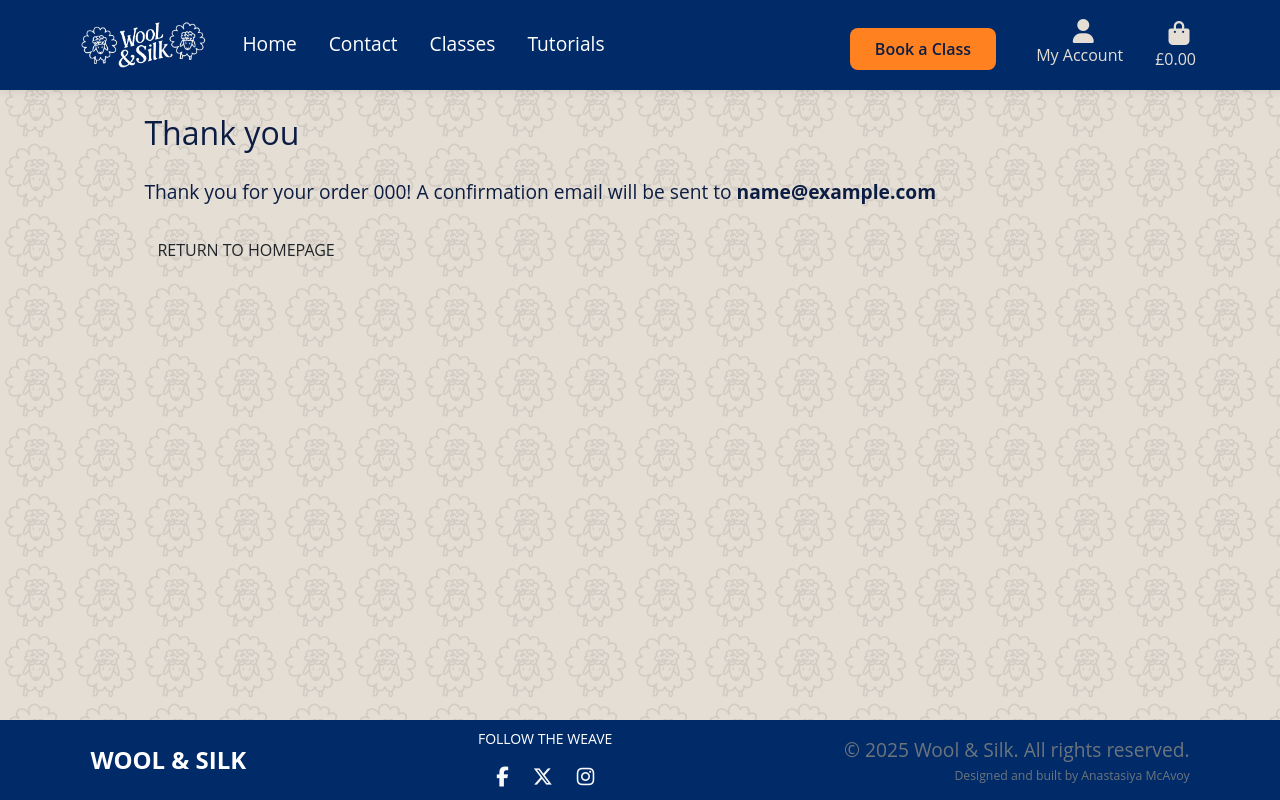
After one commit to Anastasiya-m4c/wool-silk_ecommerce, a Django app: page /checkout/checkout_success/000/ in a window 1280 px wide. The commit adds this page. Run offline with Django 4.2, Linux system fonts and the light colour scheme; tables that the repository leaves empty hold one stand-in row (values such as "Sample post"); some libraries are stand-ins or nearby versions.

Commit message:
complete payment page and add success page

```diff
--- a/checkout/__init__.py
+++ b/checkout/__init__.py
@@ -0,0 +1 @@
+default_app_config = 'checkout.apps.CheckoutConfig'
--- a/checkout/static/checkout/css/checkout.css
+++ b/checkout/static/checkout/css/checkout.css
@@ -17,9 +17,9 @@
     box-shadow: 0 1px 3px 0 #cfd7df;
 }
 
-/* .StripeElement--webkit-autofill {
+.StripeElement--webkit-autofill {
     background-color: #fefde5 !important;
-} */
+}
 
 .stripe-style-input::placeholder {
     color: #aab7c4;
@@ -30,10 +30,28 @@
     right: .5rem;
 }
 
-
 #payment-form .form-control,
 #card-element {
     color: #000 !important;
     height: 40px !important;
-    background-color: rgb(236, 240, 243)
+    background-color: rgb(236, 240, 243);
 }
+
+#loading-overlay {
+	display: none;
+	position: fixed;
+    top: 0;
+    left: 0;
+    width: 100%;
+    height: 100%;
+    background: rgba(23, 162, 184, .85);
+    z-index: 9999;
+}
+
+.loading-spinner {
+	display: flex;
+    align-items: center;
+    justify-content: center;
+    margin: 0;
+    height: 100%;
+}
--- /dev/null
+++ b/checkout/templates/checkout/checkout_success.html
@@ -0,0 +1,37 @@
+{% extends "base.html" %}
+{% load static %}
+
+
+{% block extra_css %}
+<link rel="stylesheet" href="{% static 'checkout/css/checkout.css' %}">
+{% endblock %}
+
+{% block page_header %}
+<div class="container header-container">
+    <div class="row">
+        <div class="col"></div>
+    </div>
+</div>
+{% endblock %}
+
+{% block content %}
+<div class="overlay"></div>
+
+<div class="container">
+    <div class="row">
+        <div class="col">
+            <h2 class="logo-font mb-4">Thank you</h2>
+            <p>Thank you for your order {{ order.order_number }}! A confirmation email will be sent to <strong>{{ order.email }}</strong></p>
+        </div>
+    </div>
+
+    <div class="row">
+        <div class="col-12 col-lg-7 text-right">
+            <a href="{% url 'home' %}" class="btn rounded-0 my-2">
+                <span class="text-uppercase">Return to homepage</span>
+            </a>
+        </div>
+    </div>
+
+</div>
+{% endblock %}
--- a/checkout/urls.py
+++ b/checkout/urls.py
@@ -4,4 +4,5 @@ from . import views
 
 urlpatterns = [
     path("", views.checkout, name="checkout"),
+    path("checkout_success/<order_number>/", views.checkout_success, name="checkout_success"),
 ]
--- a/checkout/views.py
+++ b/checkout/views.py
@@ -1,42 +1,118 @@
-from django.shortcuts import render, redirect
+from django.shortcuts import render, redirect, get_object_or_404
 from django.urls import reverse
 from django.contrib import messages
 from django.conf import settings
 
 from .forms import OrderForm
+from .models import Order, OrderLineItem
+from classes.models import Class
 from bag.context import bag_contents
 
 import stripe
+
 
 def checkout(request):
     stripe_public_key = settings.STRIPE_PUBLIC_KEY
     stripe_secret_key = settings.STRIPE_SECRET_KEY
 
-    bag = request.session.get('bag', {})
-    if not bag:
-        messages.error(request, "There's nothing in your bag at the moment")
-        return redirect(reverse('products'))
+    if request.method == 'POST':
+        bag = request.session.get('bag', {})
 
-    current_bag = bag_contents(request)
-    total = current_bag['total']
-    stripe_total = round(total * 100)
-    stripe.api_key = stripe_secret_key
-    intent = stripe.PaymentIntent.create(
-        amount=stripe_total,
-        currency=settings.STRIPE_CURRENCY,
+        form_data = {
+            'full_name': request.POST['full_name'],
+            'email': request.POST['email'],
+            'phone_number': request.POST['phone_number'],
+            'country': request.POST['country'],
+            'postcode': request.POST['postcode'],
+            'town_or_city': request.POST['town_or_city'],
+            'street_address1': request.POST['street_address1'],
+            'street_address2': request.POST['street_address2'],
+        }
+
+        order_form = OrderForm(form_data)
+        if order_form.is_valid():
+            order = order_form.save()
+
+            # Loop through items in the session bag
+            for item_id, item_data in bag.items():
+                try:
+                    product = Class.objects.get(id=item_id)
+                    if isinstance(item_data, int):
+                        order_line_item = OrderLineItem(
+                            order=order,
+                            product=product,
+                            quantity=item_data,
+                        )
+                        order_line_item.save()
+                except Class.DoesNotExist:
+                    messages.error(request, (
+                        "One of the classes in your bag wasn't found in our database. "
+                        "Please contact us for assistance!")
+                    )
+                    order.delete()
+                    return redirect(reverse('view_bag'))
+
+            request.session['save_info'] = 'save-info' in request.POST
+            return redirect(reverse('checkout_success', args=[order.order_number]))
+
+        else:
+            messages.error(
+                request,
+                'There was an error with your form. Please double check your information.'
+            )
+
+    else:
+        bag = request.session.get('bag', {})
+        if not bag:
+            messages.error(request, "There's nothing in your bag at the moment")
+            return redirect(reverse('classes'))
+
+        current_bag = bag_contents(request)
+        total = current_bag['total']  # no delivery used here
+        stripe_total = round(total * 100)
+        stripe.api_key = stripe_secret_key
+
+        intent = stripe.PaymentIntent.create(
+            amount=stripe_total,
+            currency=settings.STRIPE_CURRENCY,
+        )
+
+        order_form = OrderForm()
+
+        if not stripe_public_key:
+            messages.warning(
+                request,
+                'Stripe public key is missing. Did you forget to set it in your environment?'
+            )
+
+        template = 'checkout/checkout.html'
+        context = {
+            'order_form': order_form,
+            'stripe_public_key': stripe_public_key,
+            'client_secret': intent.client_secret,
+        }
+
+        return render(request, template, context)
+
+
+def checkout_success(request, order_number):
+    """
+    Handle successful checkouts
+    """
+    save_info = request.session.get('save_info')
+    order = get_object_or_404(Order, order_number=order_number)
+    messages.success(
+        request,
+        f'Order successfully processed! Your order number is {order_number}. '
+        f'A confirmation email will be sent to {order.email}.'
     )
 
-    order_form = OrderForm()
+    if 'bag' in request.session:
+        del request.session['bag']
 
-    if not stripe_public_key:
-        messages.warning(request, 'Stripe public key is missing. \
-            Did you forget to set it in your environment?')
-
-    template = 'checkout/checkout.html'
+    template = 'checkout/checkout_success.html'
     context = {
-        'order_form': order_form,
-        'stripe_public_key': stripe_public_key,
-        'client_secret': intent.client_secret,
+        'order': order,
     }
 
     return render(request, template, context)
```
Also changed, not shown: checkout/templates/checkout/checkout.html (+8 -1 lines), templates/includes/toasts/toast_success.html (line endings or trailing spaces).
